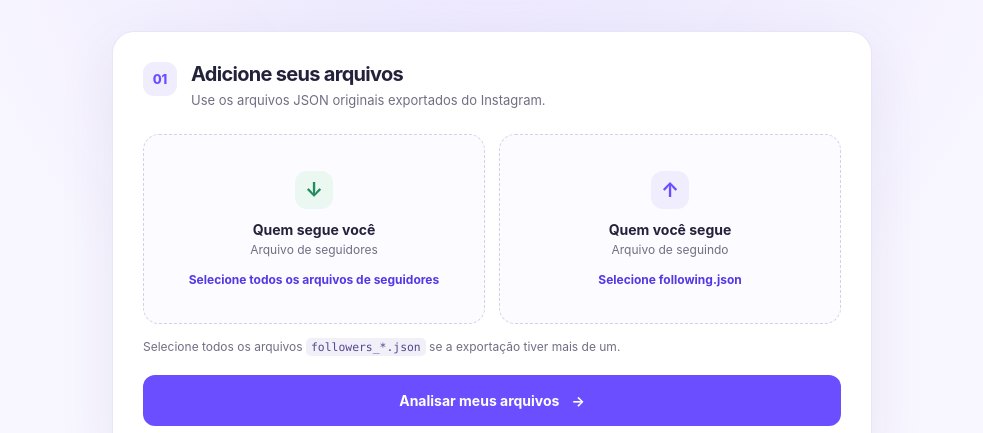
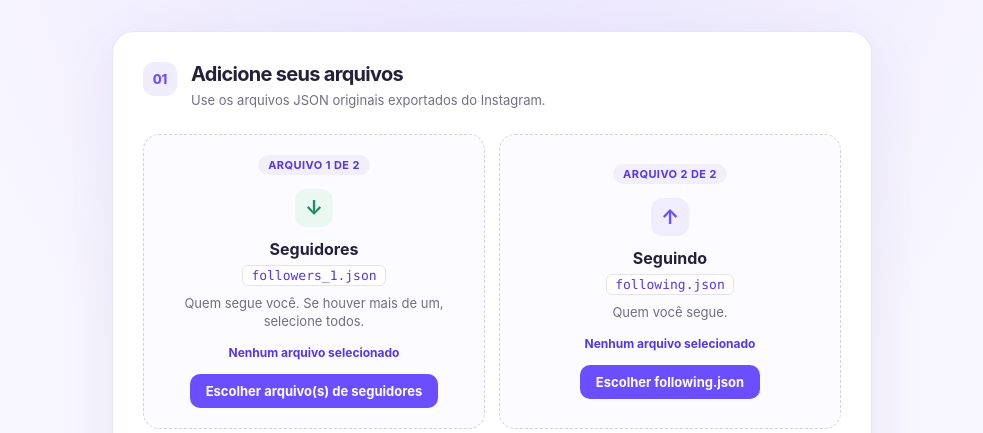
Before and after one commit to hlenadiniz/FollowBack, a plain HTML site: page public/index.html in a window 1280 px wide. Shown: the part 367-800 px from the top of the page, without its empty margins (148-1131 px from the left). Drawn offline with Linux system fonts and the light colour scheme.

Commit message:
feat: deixar claro onde enviar followers e following
Cada cartão agora mostra o passo (1 de 2 / 2 de 2), o nome do arquivo esperado e um botão visível.

Co-Authored-By: Claude Sonnet 5.5 <noreply@anthropic.com>
Claude-Session: https://claude.ai/code/session_019t74R2thmLfHdoEoAvptF9

```diff
--- a/public/app.js
+++ b/public/app.js
@@ -7,9 +7,7 @@ const results = document.getElementById("results");
 
 const updateFileName = (input, nameElement) => {
   const files = Array.from(input.files);
-  const emptyLabel = input === followersInput
-    ? "Selecione todos os arquivos de seguidores"
-    : "Selecione following.json";
+  const emptyLabel = "Nenhum arquivo selecionado";
   nameElement.textContent = files.length > 1
     ? `${files.length} arquivos selecionados`
     : files[0]?.name || emptyLabel;
--- a/public/index.html
+++ b/public/index.html
@@ -47,10 +47,13 @@
           <div class="upload-grid">
             <div class="upload-field">
               <label class="upload-card" for="followers-files">
+                <span class="upload-step">Arquivo 1 de 2</span>
                 <span class="upload-icon followers-icon" aria-hidden="true">↓</span>
-                <span class="upload-title">Quem segue você</span>
-                <span class="upload-description">Arquivo de seguidores</span>
-                <span class="file-name" id="followers-name">Selecione todos os arquivos de seguidores</span>
+                <span class="upload-title">Seguidores</span>
+                <code class="upload-filename">followers_1.json</code>
+                <span class="upload-description">Quem segue você. Se houver mais de um, selecione todos.</span>
+                <span class="file-name" id="followers-name">Nenhum arquivo selecionado</span>
+                <span class="upload-button">Escolher arquivo(s) de seguidores</span>
                 <input
                   class="file-input"
                   type="file"
@@ -64,10 +67,13 @@
             </div>
             <div class="upload-field">
               <label class="upload-card" for="following-json">
+                <span class="upload-step">Arquivo 2 de 2</span>
                 <span class="upload-icon following-icon" aria-hidden="true">↑</span>
-                <span class="upload-title">Quem você segue</span>
-                <span class="upload-description">Arquivo de seguindo</span>
-                <span class="file-name" id="following-name">Selecione following.json</span>
+                <span class="upload-title">Seguindo</span>
+                <code class="upload-filename">following.json</code>
+                <span class="upload-description">Quem você segue.</span>
+                <span class="file-name" id="following-name">Nenhum arquivo selecionado</span>
+                <span class="upload-button">Escolher following.json</span>
                 <input
                   class="file-input"
                   type="file"
--- a/public/style.css
+++ b/public/style.css
@@ -178,9 +178,14 @@ a:focus-visible,
   gap: 14px;
 }
 
+.upload-field {
+  display: flex;
+}
+
 .upload-card {
   display: flex;
-  min-height: 190px;
+  flex: 1;
+  min-height: 260px;
   flex-direction: column;
   align-items: center;
   justify-content: center;
@@ -226,14 +231,58 @@ a:focus-visible,
 }
 
 .upload-title {
-  font-size: 14px;
+  font-size: 16px;
   font-weight: 750;
 }
 
+.upload-step {
+  margin-bottom: 14px;
+  padding: 3px 10px;
+  border-radius: 999px;
+  background: #f2effa;
+  color: var(--purple-dark);
+  font-size: 11px;
+  font-weight: 750;
+  letter-spacing: .04em;
+  text-transform: uppercase;
+}
+
+.upload-filename {
+  margin-top: 6px;
+  padding: 2px 8px;
+  border-radius: 6px;
+  background: #fff;
+  border: 1px solid #e6e1f3;
+  color: var(--purple-dark);
+  font-size: 13px;
+}
+
+.upload-button {
+  margin-top: 14px;
+  padding: 9px 16px;
+  border-radius: 10px;
+  background: var(--purple);
+  color: #fff;
+  font-size: 13px;
+  font-weight: 700;
+}
+
+.upload-card:hover .upload-button,
+.upload-card:focus-within .upload-button {
+  background: var(--purple-dark);
+}
+
+.upload-card.is-selected .upload-button {
+  background: #fff;
+  border: 1px solid #9c8aff;
+  color: var(--purple-dark);
+}
+
 .upload-description {
-  margin-top: 4px;
+  margin-top: 8px;
   color: var(--muted);
-  font-size: 12px;
+  font-size: 13px;
+  line-height: 1.4;
 }
 
 .file-name {
@@ -416,23 +465,23 @@ code {
 
 .list-heading h3 {
   margin: 0;
-  font-size: 12px;
+  font-size: 14px;
   letter-spacing: -.01em;
 }
 
 .list-count {
-  min-width: 23px;
-  padding: 4px 6px;
+  min-width: 26px;
+  padding: 4px 8px;
   border-radius: 999px;
   background: #f2effa;
   color: #645a8b;
-  font-size: 10px;
+  font-size: 12px;
   font-weight: 750;
   text-align: center;
 }
 
 .result-list-card ul {
-  max-height: 220px;
+  max-height: min(70vh, 640px);
   margin: 0;
   overflow-y: auto;
   padding: 5px 0 0;
@@ -440,9 +489,9 @@ code {
 }
 
 .result-list-card li {
-  padding: 8px 0;
+  padding: 10px 0;
   border-bottom: 1px solid #f5f3f8;
-  font-size: 12px;
+  font-size: 14px;
 }
 
 .result-list-card li:last-child {
@@ -516,7 +565,7 @@ code {
   }
 
   .upload-card {
-    min-height: 150px;
+    min-height: 220px;
   }
 
   .summary-grid {
```
